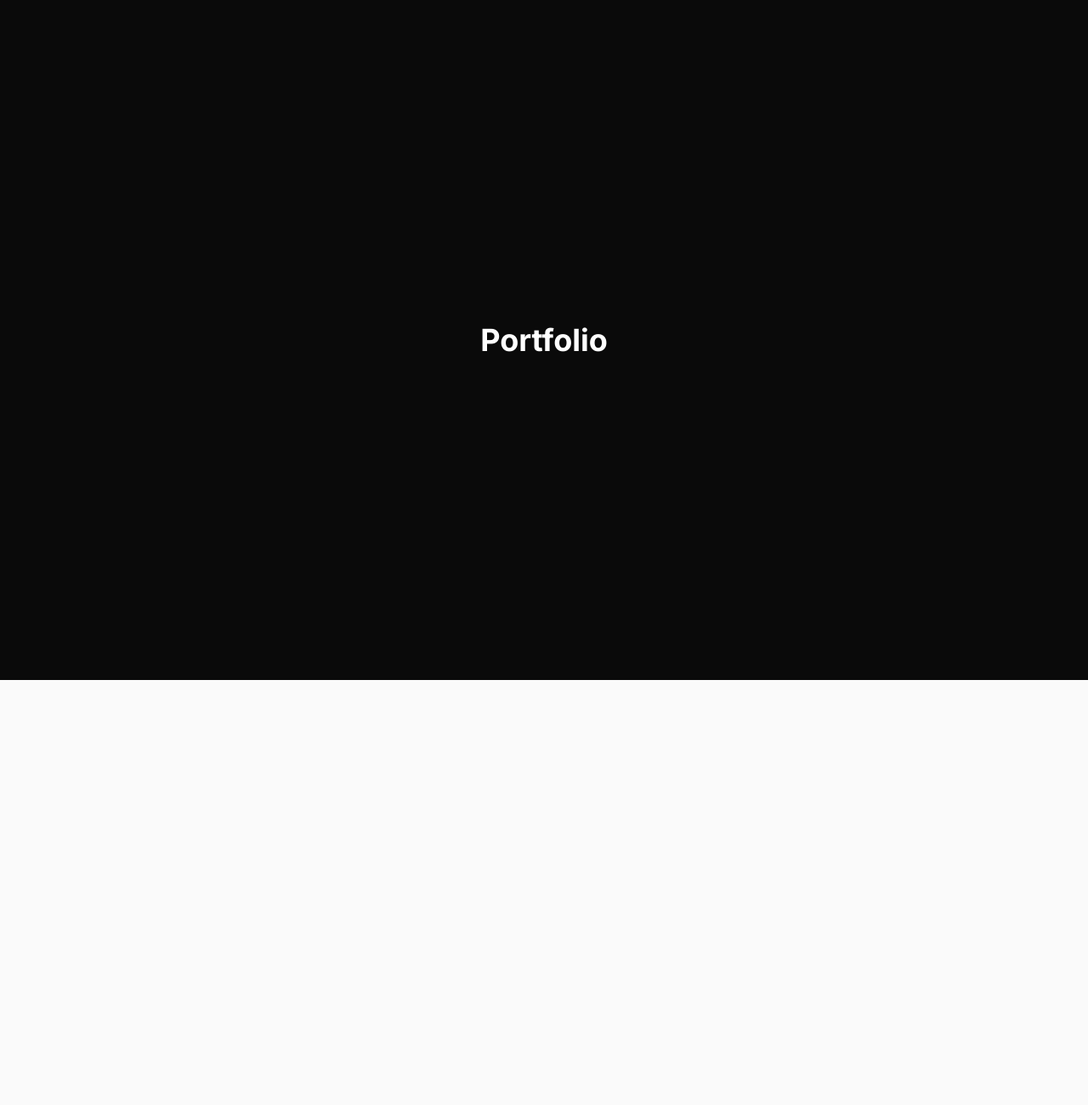
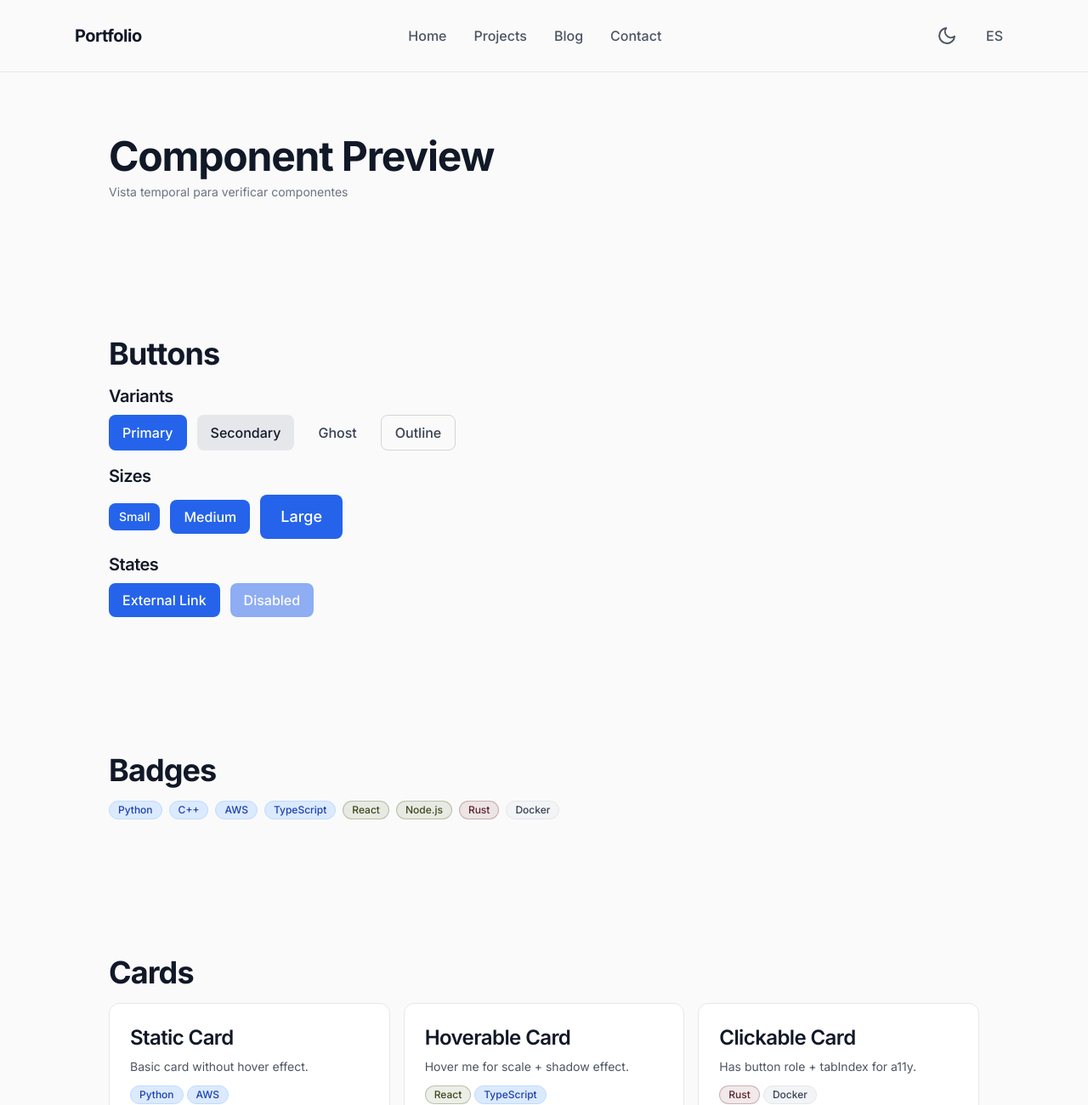
Before and after one commit to ulmo369/ThisIsUlmo, a React (Vite) app: page /dev/components in a window 1280 px wide. Shown: the top 1300 px of the page at 85% size. Before the commit the page ends 800 px from the top, so only its background shows below. Built offline with nearby package versions, Linux system fonts and the light colour scheme.

Commit message:
feat: add component preview route and move resume to public/files

```diff
--- a/src/App.tsx
+++ b/src/App.tsx
@@ -1,8 +1,16 @@
+import { Routes, Route } from 'react-router-dom'
+import ComponentsView from '@/pages/ComponentsView'
+
 function App() {
   return (
-    <div className="min-h-screen bg-[#0a0a0a] text-white flex items-center justify-center">
-      <h1 className="text-4xl font-bold">Portfolio</h1>
-    </div>
+    <Routes>
+      <Route path="/" element={
+        <div className="min-h-screen bg-background-light dark:bg-background-dark text-white flex items-center justify-center">
+          <h1 className="text-4xl font-bold">Portfolio</h1>
+        </div>
+      } />
+      <Route path="/dev/components" element={<ComponentsView />} />
+    </Routes>
   )
 }
 
--- a/src/components/layout/Navbar.tsx
+++ b/src/components/layout/Navbar.tsx
@@ -116,23 +116,23 @@ export function Navbar() {
 
   return (
     <header className="fixed top-0 left-0 right-0 z-50 border-b border-gray-200 bg-background-light/80 backdrop-blur-md dark:border-gray-800 dark:bg-background-dark/80">
-      <nav aria-label="Main navigation" className="mx-auto flex max-w-6xl items-center justify-between px-4 py-3 sm:px-6">
+      <nav aria-label="Main navigation" className="mx-auto flex max-w-6xl items-center justify-between px-4 py-4 sm:px-6 lg:py-5">
         {/* Logo / Name */}
         <Link
           to="/"
-          className="text-lg font-bold tracking-tight text-gray-900 dark:text-white hover:text-primary-500 dark:hover:text-primary-400 transition-colors"
+          className="text-xl font-bold tracking-tight text-gray-900 dark:text-white hover:text-primary-500 dark:hover:text-primary-400 transition-colors"
           onClick={closeMobileMenu}
         >
           Portfolio
         </Link>
 
         {/* Desktop nav links */}
-        <div className="hidden md:flex items-center gap-6">
+        <div className="hidden md:flex items-center gap-8">
           {navigationItems.map((item) => (
             <Link
               key={item.href}
               to={item.href}
-              className={`text-sm font-medium transition-colors ${
+              className={`text-base font-medium transition-colors ${
                 isActiveRoute(item.href)
                   ? 'text-primary-500 dark:text-primary-400'
                   : 'text-gray-600 dark:text-gray-400 hover:text-gray-900 dark:hover:text-white'
@@ -144,23 +144,23 @@ export function Navbar() {
         </div>
 
         {/* Desktop toggles */}
-        <div className="hidden md:flex items-center gap-2">
+        <div className="hidden md:flex items-center gap-3">
           <button
             onClick={toggleTheme}
             aria-label={theme === 'dark' ? 'Switch to light mode' : 'Switch to dark mode'}
-            className="rounded-lg p-2 text-gray-600 dark:text-gray-400 hover:bg-gray-100 dark:hover:bg-gray-800 transition-colors"
+            className="rounded-lg p-2.5 text-gray-600 dark:text-gray-400 hover:bg-gray-100 dark:hover:bg-gray-800 transition-colors"
           >
             {theme === 'dark' ? (
-              <SunIcon className="h-5 w-5" />
+              <SunIcon className="h-6 w-6" />
             ) : (
-              <MoonIcon className="h-5 w-5" />
+              <MoonIcon className="h-6 w-6" />
             )}
           </button>
 
           <button
             onClick={toggleLanguage}
             aria-label={`Switch to ${currentLang === 'en' ? 'Spanish' : 'English'}`}
-            className="rounded-lg px-2.5 py-1.5 text-sm font-medium text-gray-600 dark:text-gray-400 hover:bg-gray-100 dark:hover:bg-gray-800 transition-colors"
+            className="rounded-lg px-3 py-2 text-base font-medium text-gray-600 dark:text-gray-400 hover:bg-gray-100 dark:hover:bg-gray-800 transition-colors"
           >
             {currentLang === 'en' ? 'ES' : 'EN'}
           </button>
@@ -171,12 +171,12 @@ export function Navbar() {
           onClick={() => setMobileMenuOpen((prev) => !prev)}
           aria-label={mobileMenuOpen ? 'Close menu' : 'Open menu'}
           aria-expanded={mobileMenuOpen}
-          className="md:hidden rounded-lg p-2 text-gray-600 dark:text-gray-400 hover:bg-gray-100 dark:hover:bg-gray-800 transition-colors"
+          className="md:hidden rounded-lg p-2.5 text-gray-600 dark:text-gray-400 hover:bg-gray-100 dark:hover:bg-gray-800 transition-colors"
         >
           {mobileMenuOpen ? (
-            <CloseIcon className="h-5 w-5" />
+            <CloseIcon className="h-6 w-6" />
           ) : (
-            <HamburgerIcon className="h-5 w-5" />
+            <HamburgerIcon className="h-6 w-6" />
           )}
         </button>
       </nav>
--- a/src/main.tsx
+++ b/src/main.tsx
@@ -1,10 +1,16 @@
 import { StrictMode } from 'react'
 import { createRoot } from 'react-dom/client'
+import { BrowserRouter } from 'react-router-dom'
+import { ThemeProvider } from '@/lib/ThemeProvider'
 import '@/index.css'
 import App from '@/App'
 
 createRoot(document.getElementById('root')!).render(
   <StrictMode>
-    <App />
+    <BrowserRouter>
+      <ThemeProvider>
+        <App />
+      </ThemeProvider>
+    </BrowserRouter>
   </StrictMode>,
 )
--- /dev/null
+++ b/src/pages/ComponentsView.tsx
@@ -0,0 +1,148 @@
+import Button from '@/components/ui/Button'
+import Card from '@/components/ui/Card'
+import Badge from '@/components/ui/Badge'
+import Section from '@/components/ui/Section'
+import Container from '@/components/ui/Container'
+import Heading from '@/components/ui/Heading'
+import { Navbar } from '@/components/layout/Navbar'
+import { ScrollToTopButton } from '@/components/layout/ScrollToTopButton'
+
+export default function ComponentsView() {
+  return (
+    <div className="min-h-screen bg-background-light dark:bg-background-dark text-gray-900 dark:text-gray-100">
+      {/* Navbar at top */}
+      <Navbar />
+      <ScrollToTopButton />
+
+      <div className="pt-20">
+        <Section>
+          <Container>
+            <Heading level={1}>Component Preview</Heading>
+            <p className="mt-2 text-gray-500 dark:text-gray-400 text-sm">
+              Vista temporal para verificar componentes
+            </p>
+          </Container>
+        </Section>
+
+        {/* Buttons */}
+        <Section>
+          <Container>
+            <Heading level={2}>Buttons</Heading>
+            <Heading level={4} className="mt-4 text-gray-500 dark:text-gray-400">Variants</Heading>
+            <div className="mt-2 flex flex-wrap gap-3">
+              <Button variant="primary">Primary</Button>
+              <Button variant="secondary">Secondary</Button>
+              <Button variant="ghost">Ghost</Button>
+              <Button variant="outline">Outline</Button>
+            </div>
+            <Heading level={4} className="mt-4 text-gray-500 dark:text-gray-400">Sizes</Heading>
+            <div className="mt-2 flex flex-wrap items-center gap-3">
+              <Button size="sm">Small</Button>
+              <Button size="md">Medium</Button>
+              <Button size="lg">Large</Button>
+            </div>
+            <Heading level={4} className="mt-4 text-gray-500 dark:text-gray-400">States</Heading>
+            <div className="mt-2 flex flex-wrap gap-3">
+              <Button href="https://example.com" external>External Link</Button>
+              <Button disabled>Disabled</Button>
+            </div>
+          </Container>
+        </Section>
+
+        {/* Badges */}
+        <Section>
+          <Container>
+            <Heading level={2}>Badges</Heading>
+            <div className="mt-4 flex flex-wrap gap-2">
+              <Badge label="Python" variant="core" />
+              <Badge label="C++" variant="core" />
+              <Badge label="AWS" variant="core" />
+              <Badge label="TypeScript" variant="core" />
+              <Badge label="React" variant="experienced" />
+              <Badge label="Node.js" variant="experienced" />
+              <Badge label="Rust" variant="familiar" />
+              <Badge label="Docker" variant="default" />
+            </div>
+          </Container>
+        </Section>
+
+        {/* Cards */}
+        <Section>
+          <Container>
+            <Heading level={2}>Cards</Heading>
+            <div className="mt-4 grid grid-cols-1 sm:grid-cols-2 lg:grid-cols-3 gap-4">
+              <Card>
+                <Heading level={3}>Static Card</Heading>
+                <p className="mt-2 text-gray-600 dark:text-gray-400 text-sm">Basic card without hover effect.</p>
+                <div className="mt-3 flex flex-wrap gap-1">
+                  <Badge label="Python" variant="core" />
+                  <Badge label="AWS" variant="core" />
+                </div>
+              </Card>
+              <Card hoverable>
+                <Heading level={3}>Hoverable Card</Heading>
+                <p className="mt-2 text-gray-600 dark:text-gray-400 text-sm">Hover me for scale + shadow effect.</p>
+                <div className="mt-3 flex flex-wrap gap-1">
+                  <Badge label="React" variant="experienced" />
+                  <Badge label="TypeScript" variant="core" />
+                </div>
+              </Card>
+              <Card hoverable onClick={() => {}}>
+                <Heading level={3}>Clickable Card</Heading>
+                <p className="mt-2 text-gray-600 dark:text-gray-400 text-sm">Has button role + tabIndex for a11y.</p>
+                <div className="mt-3 flex flex-wrap gap-1">
+                  <Badge label="Rust" variant="familiar" />
+                  <Badge label="Docker" variant="default" />
+                </div>
+              </Card>
+            </div>
+          </Container>
+        </Section>
+
+        {/* Headings */}
+        <Section>
+          <Container>
+            <Heading level={2}>Headings</Heading>
+            <div className="mt-4 space-y-3">
+              <Heading level={1}>Heading Level 1</Heading>
+              <Heading level={2}>Heading Level 2</Heading>
+              <Heading level={3}>Heading Level 3</Heading>
+              <Heading level={4}>Heading Level 4</Heading>
+              <Heading level={2} mono>Mono Heading</Heading>
+              <Heading level={3} mono>Mono Level 3</Heading>
+            </div>
+          </Container>
+        </Section>
+
+        {/* Section + Container demo */}
+        <Section id="section-demo" className="bg-gray-50 dark:bg-gray-900/50">
+          <Container>
+            <Heading level={2}>Section + Container</Heading>
+            <p className="mt-2 text-gray-600 dark:text-gray-400 text-sm">
+              This section has a custom background to show the Section component with an id anchor and className override.
+              The Container centers content with max-width and responsive padding.
+            </p>
+          </Container>
+        </Section>
+
+        {/* Scroll spacer */}
+        <Section>
+          <Container>
+            <div className="h-[800px] flex items-center justify-center text-gray-500 dark:text-gray-400">
+              <p className="text-center">↓ Scroll down to see the scroll-to-top button appear ↓</p>
+            </div>
+          </Container>
+        </Section>
+
+        {/* Footer placeholder */}
+        <footer className="border-t border-gray-200 dark:border-gray-800 py-8">
+          <Container>
+            <p className="text-center text-sm text-gray-500 dark:text-gray-400">
+              Footer component will be added in task 5.6
+            </p>
+          </Container>
+        </footer>
+      </div>
+    </div>
+  )
+}
```
Also changed, not shown: 1 other file (tests, documents, lock files or other folders).
